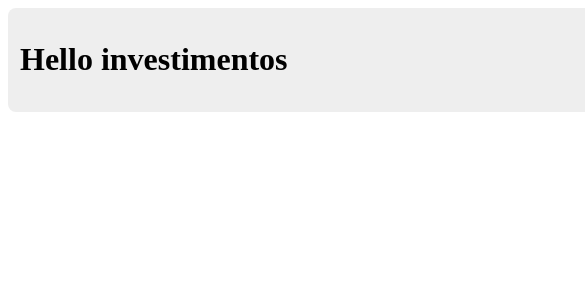
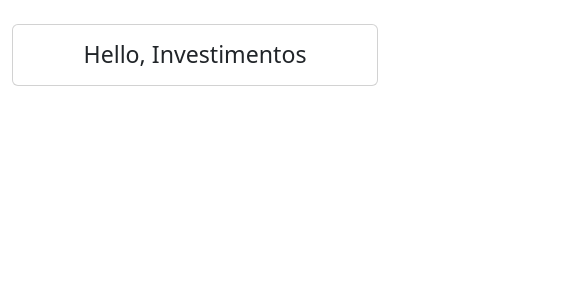
Before and after one commit to caioy0/pdm-p1, a React (Vite) app: page / in a window 390 px wide. Shown: the top 300 px of the page, 585 px wide, since content can reach past the window. Built offline with nearby package versions, Linux system fonts and the light colour scheme.

Commit message:
feat(p1): finaliza componente App com Bootstrap e layout responsivo

```diff
--- a/src/App.jsx
+++ b/src/App.jsx
@@ -1,16 +1,14 @@
 import React from 'react'
+import 'bootstrap/dist/css/bootstrap.min.css'
 
 function App() {
   return (
-    <div className='container mt-2'>
-      <div className='row justify-content-center'>
-        <div className='col-12'
-        style={{margin: 'auto', width: 768, backgroundColor: '#EEE', padding: 12, borderRadius: 8}}>
-          <div className='card'>
-            <div className='card-body'>
-                <h1 className='text-align-center'>
-                  Hello investimentos
-                </h1>
+    <div className="container py-4">
+      <div className="row justify-content-center">
+        <div className="col-12 col-md-8 col-lg-6">
+          <div className="card">
+            <div className="card-body text-center">
+              <h1 className="h3 mb-0">Hello, Investimentos</h1>
             </div>
           </div>
         </div>
```
Also changed, not shown: 2 other files (tests, documents, lock files or other folders).
